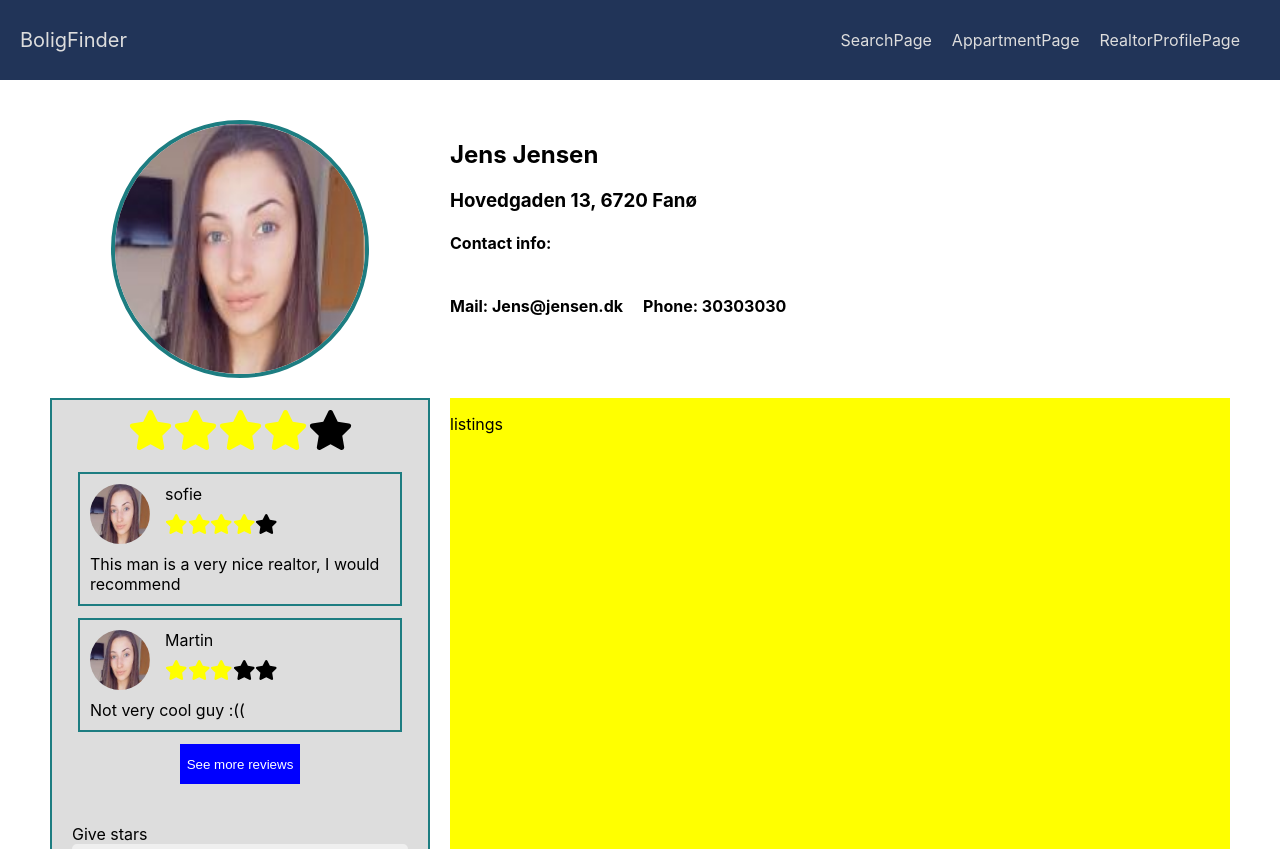
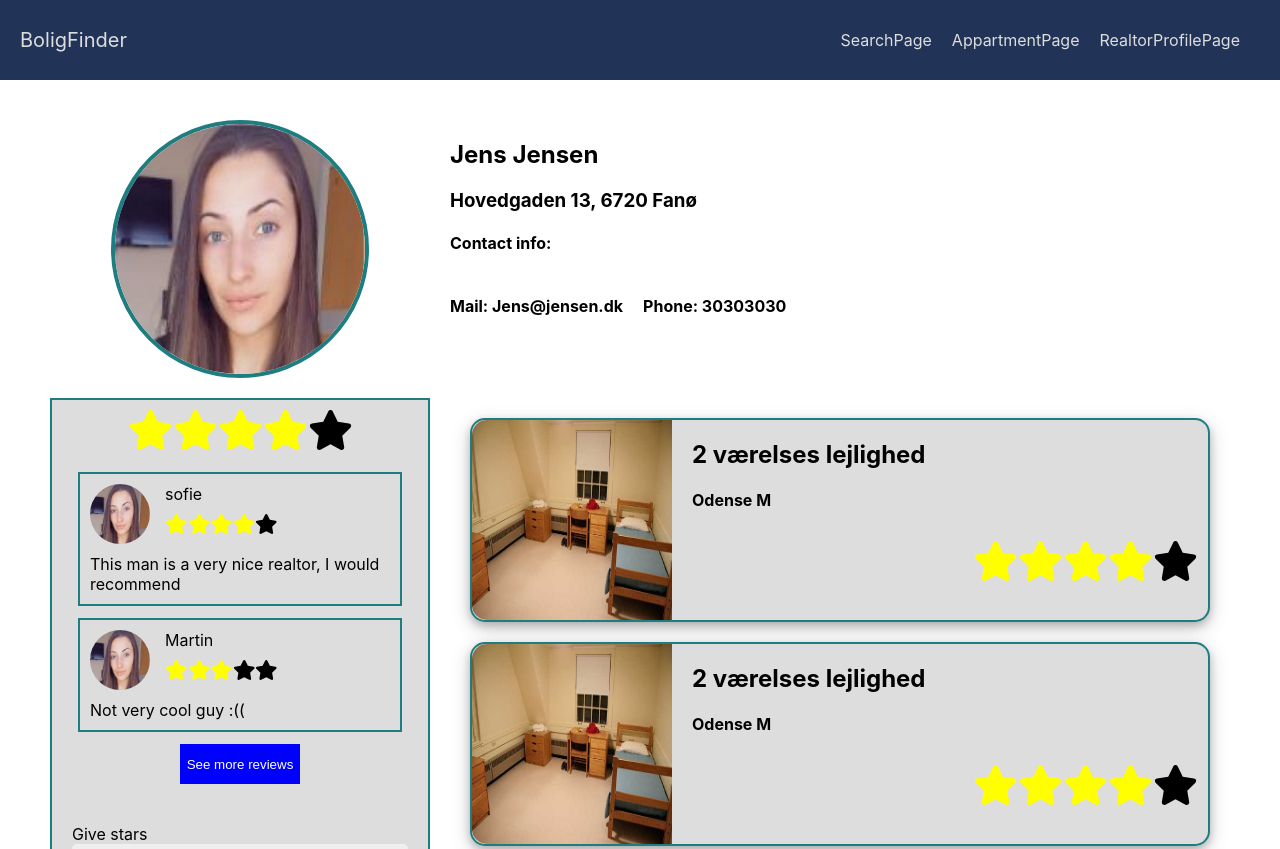
Before and after one commit to Andreas2200/boligfinder, a React (Create React App) app: page /realtor in a window 1280 px wide. Shown: the top 849 px of the page. Built offline with nearby package versions, Linux system fonts and the light colour scheme.

Commit message:
adds apartment listing component

```diff
--- /dev/null
+++ b/src/components/ApartmentListing.js
@@ -0,0 +1,24 @@
+import React from "react";
+import "../styles/apartmentlisting.css";
+import { FontAwesomeIcon } from "@fortawesome/react-fontawesome";
+import {faStar} from "@fortawesome/free-solid-svg-icons";
+
+export function ApartmentListing() {
+
+    return(
+        <div className="apartmentCard">
+            <img src="resources/dormroom.JPG" alt="apartment image"></img>
+            <div>
+                <h1>2 værelses lejlighed</h1>
+                <h4>Odense M</h4>
+                <div className="starFlexBox">
+                    <FontAwesomeIcon icon={faStar} className="yellowStarBig"/>
+                    <FontAwesomeIcon icon={faStar} className="yellowStarBig"/>
+                    <FontAwesomeIcon icon={faStar} className="yellowStarBig"/>
+                    <FontAwesomeIcon icon={faStar} className="yellowStarBig"/>
+                    <FontAwesomeIcon icon={faStar} className="blackStarBig"/>
+                </div>
+            </div>
+        </div>
+    )
+}
--- a/src/pages/RealtorProfilePage.js
+++ b/src/pages/RealtorProfilePage.js
@@ -2,6 +2,7 @@ import "../styles/realtor.css";
 import React, {useState, useEffect} from 'react';
 import { ReviewList } from "../components/ReviewList";
 import { ReviewForm } from "../components/ReviewForm";
+import { ApartmentListing } from "../components/ApartmentListing";
 import { FontAwesomeIcon } from "@fortawesome/react-fontawesome";
 import {faStar} from "@fortawesome/free-solid-svg-icons";
 
@@ -45,7 +46,11 @@ export default function RealtorProfilePage() {
                         <ReviewForm addReview={addReview}/>
                     </div>
                     <div class="listings">
-                        <p>listings</p>
+                        <ApartmentListing/>
+                        <ApartmentListing/>
+                        <ApartmentListing/>
+                        <ApartmentListing/>
+                        <ApartmentListing/>
                     </div>
                 </div>
             </section>
--- /dev/null
+++ b/src/styles/apartmentlisting.css
@@ -0,0 +1,27 @@
+
+.apartmentCard {
+    display: grid;
+    grid-template-columns: 1fr 3fr;
+    background-color: #DDD;
+    margin: 20px;
+    border: 2px solid #1D7D81;
+    border-radius: 15px;
+    height: 200px;
+    box-shadow: 0 4px 8px 0 rgba(0, 0, 0, 0.2), 0 6px 20px 0 rgba(0, 0, 0, 0.19);
+}
+
+.apartmentCard img {
+    height: inherit;
+    width: 200px;
+    border-bottom-left-radius: 15px;
+    border-top-left-radius: 15px;
+}
+
+.apartmentCard div {
+    margin-left: 20px;
+}
+
+.apartmentCard div .starFlexBox {
+    text-align: right;
+    justify-content: right;
+}
--- a/src/styles/realtor.css
+++ b/src/styles/realtor.css
@@ -20,7 +20,8 @@
     grid-template-areas:
     "img info info"
     "reviewBox listings listings"
-    "reviewBox listings listings";
+    "reviewBox listings listings"
+    ". listings listings";
 }
 .reviewBox{
     margin: 10px;
@@ -33,7 +34,6 @@
 .listings {
     margin: 10px;
     grid-area: listings;
-    background-color: yellow;
 }
 .info {
     margin: 10px;
```
Also changed, not shown: public/resources/dormroom.jpg (added).
